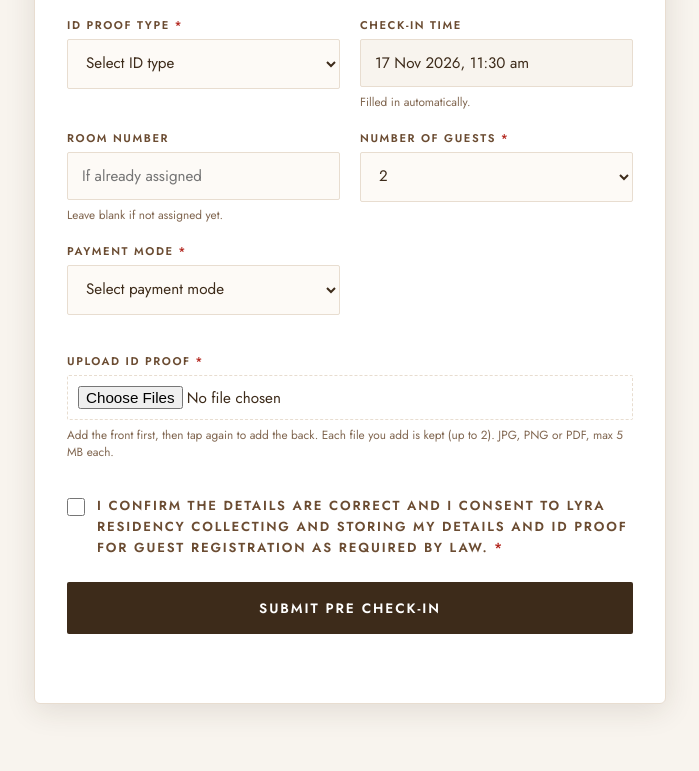
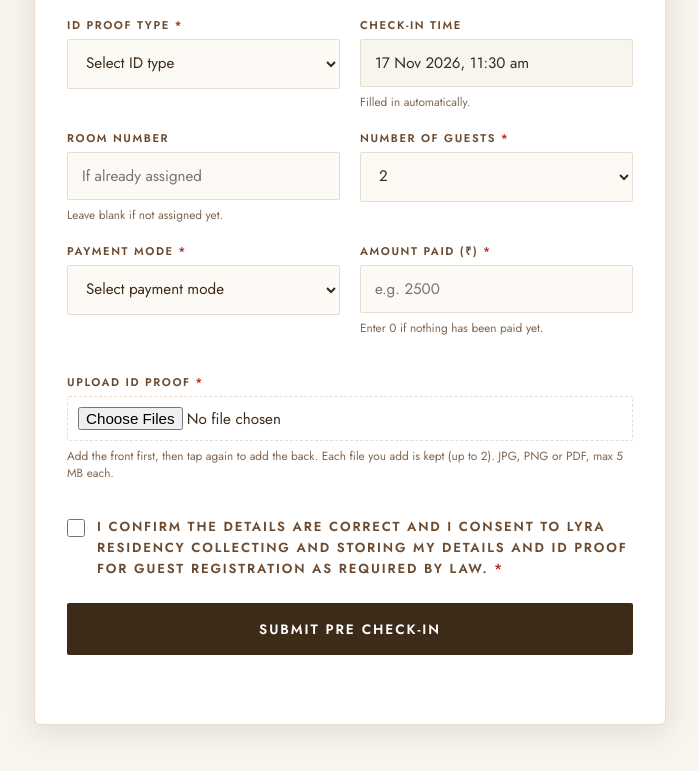
Before and after one commit to vkkeyan1711/Lyra-Residency, a plain HTML site: page checkin.html in a window 1280 px wide. Shown: the part 710-1481 px from the top of the page, without its empty margins (290-989 px from the left). Drawn offline with nearby package versions, Linux system fonts and the light colour scheme.

Commit message:
Update checkin.html

```diff
--- a/checkin.html
+++ b/checkin.html
@@ -166,6 +166,13 @@
         <span class="err" data-for="paymentMode"></span>
       </div>
 
+      <div class="field">
+        <label for="amountPaid">Amount Paid (₹) <span class="req">*</span></label>
+        <input type="number" id="amountPaid" name="amountPaid" min="0" max="1000000" step="0.01" inputmode="decimal" placeholder="e.g. 2500" required>
+        <span class="hint">Enter 0 if nothing has been paid yet.</span>
+        <span class="err" data-for="amountPaid"></span>
+      </div>
+
       <div class="field full">
         <label for="idFiles">Upload ID Proof <span class="req">*</span></label>
         <input type="file" id="idFiles" accept="image/*,application/pdf" multiple>
@@ -280,6 +287,9 @@
     check('idType', v('idType') !== '', 'Select an ID type.');
     check('paymentMode', PAYMENT_MODES.indexOf(v('paymentMode')) !== -1, 'Select a payment mode.');
 
+    const amt = parseFloat(v('amountPaid'));
+    check('amountPaid', v('amountPaid') !== '' && isFinite(amt) && amt >= 0 && amt <= 1000000, 'Enter the amount paid (0 or more).');
+
     const files = selectedFiles;
     let fileMsg = '';
     if (files.length === 0) fileMsg = 'Please upload your ID proof.';
@@ -352,6 +362,7 @@
         idType: g('idType'),
         roomNumber: g('roomNumber'), guests: g('guests'),
         paymentMode: g('paymentMode'),
+        amountPaid: g('amountPaid'),
         files: files
       };
 
```
